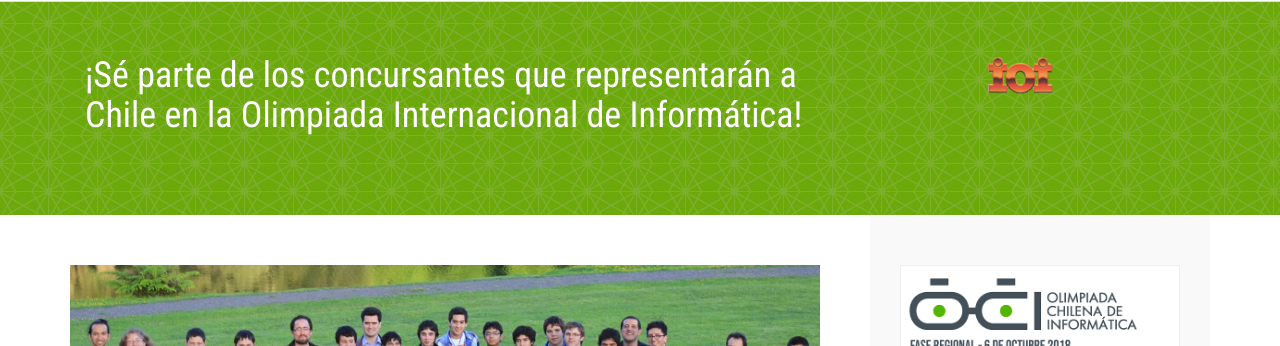
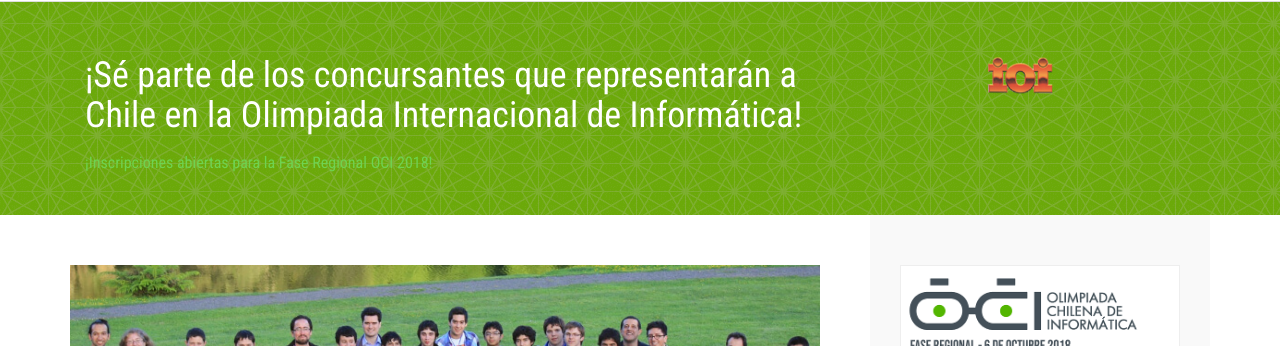
Before and after one commit to OCIoficial/ocioficial.github.io, a Jekyll site: the page built from index.html, in a window 1280 px wide and 900 px high. Shown: the part 100-446 px from the top of the window. Built offline with Jekyll 4.4.1, drawn with Linux system fonts in a browser that asks for light colours; the list of posts is cut into pages by our own code.

Commit message:
Link inscripciones

```diff
--- a/index.html
+++ b/index.html
@@ -11,6 +11,7 @@
         <div class="row justify-content-center">
             <div class="col-md-8">
                 <h3>&iexcl;Sé parte de los concursantes que representarán a Chile en la Olimpiada Internacional de Informática!</h3>
+                <a href="https://docs.google.com/forms/d/e/1FAIpQLSdOMMjX2Jku_GjV_wvpjoY6o7lciOrOuExOHz94SYqkRBHrBQ/viewform" target="_blank">¡Inscripciones abiertas para la Fase Regional OCI 2018!</a>
                 <br />
             </div>
             <div class="col-md-4 centered bannersocial">
```
